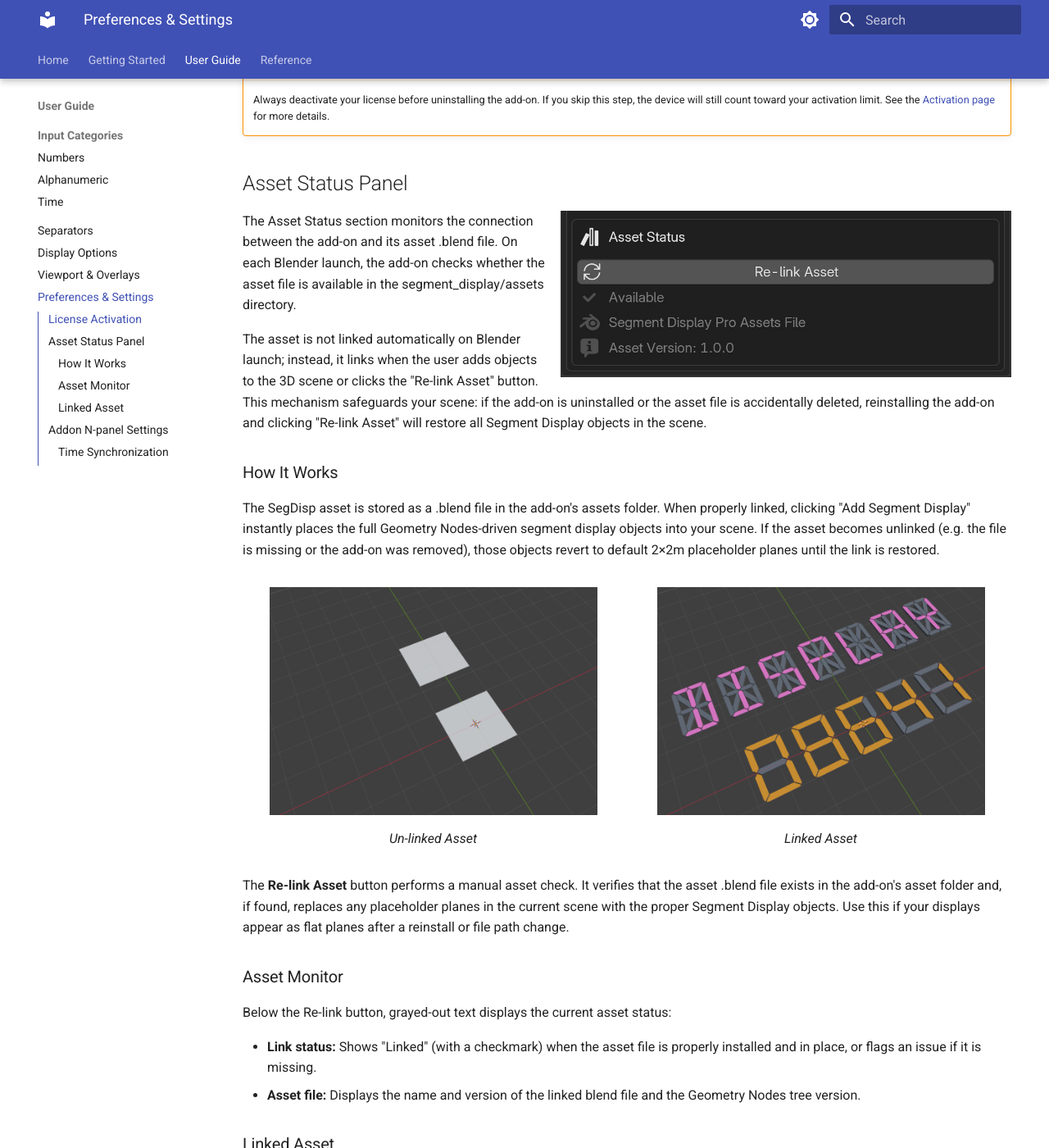
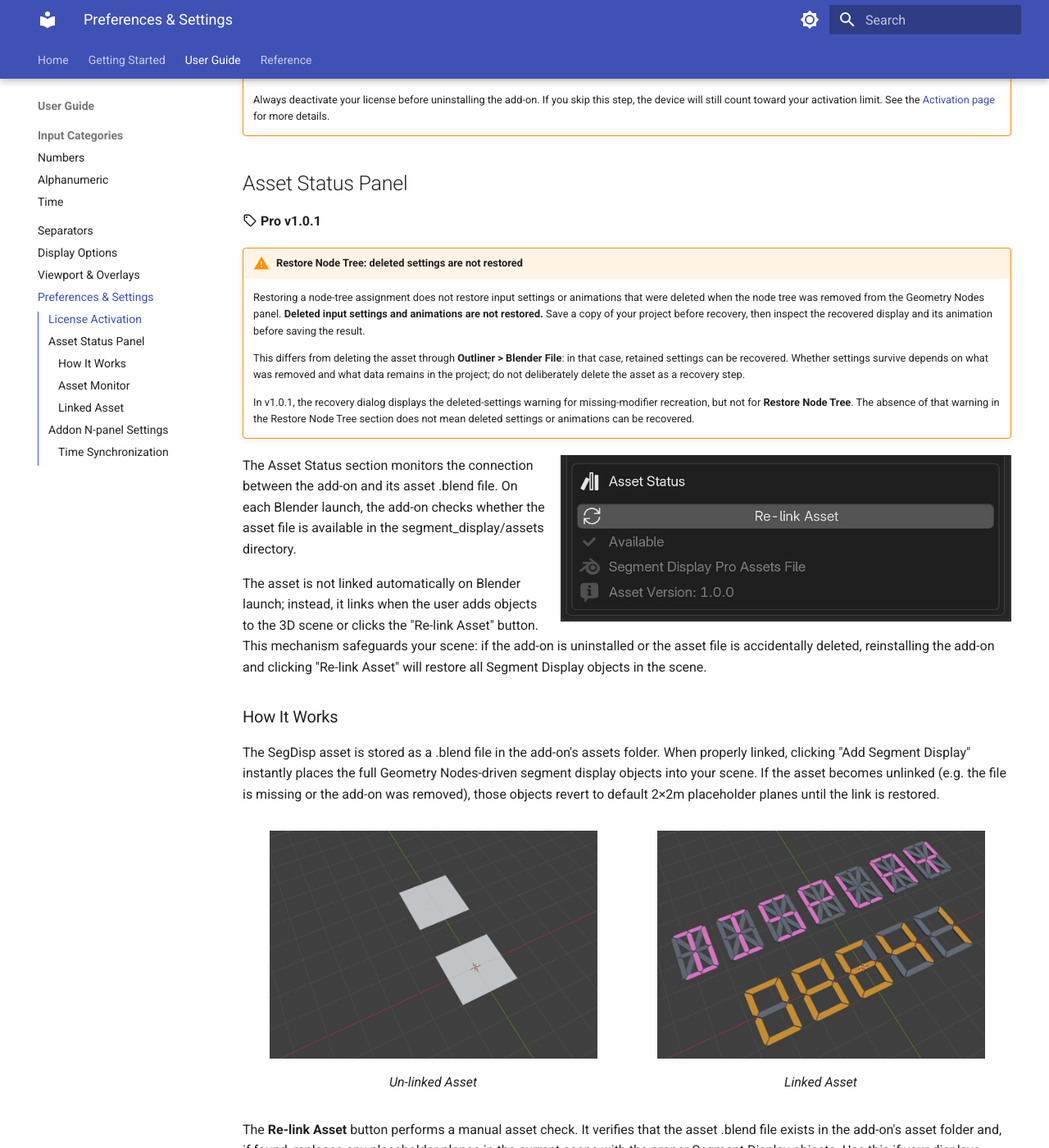
Before and after one commit to ahmetmaya-orion/segment-display-pro-docs, an MkDocs documentation site: the page built from docs/prefs_and_settings.md, in a window 1280 px wide and 1400 px high, scrolled down 928 px. Shown: the whole window at 82% size. Built offline with MkDocs 1.6.1 and Material for MkDocs 9.7.7, drawn with Linux system fonts in a browser that asks for light colours; the version menu is left out; some of the changed text lies outside the part shown.

Commit message:
docs: warn about lost settings during v1.0.1 node-tree recovery

```diff
--- a/docs/prefs_and_settings.md
+++ b/docs/prefs_and_settings.md
@@ -22,6 +22,15 @@
      Always deactivate your license before uninstalling the add-on. If you skip this step, the device will still count toward your activation limit. See the [Activation page](installation.md#activationdeactivation) for more details.
 
 ## Asset Status Panel
+
+:material-tag-outline: **Pro v1.0.1**
+
+!!! warning "Restore Node Tree: deleted settings are not restored"
+     Restoring a node-tree assignment does not restore input settings or animations that were deleted when the node tree was removed from the Geometry Nodes panel. **Deleted input settings and animations are not restored.** Save a copy of your project before recovery, then inspect the recovered display and its animation before saving the result.
+
+     This differs from deleting the asset through **Outliner > Blender File**: in that case, retained settings can be recovered. Whether settings survive depends on what was removed and what data remains in the project; do not deliberately delete the asset as a recovery step.
+
+     In v1.0.1, the recovery dialog displays the deleted-settings warning for missing-modifier recreation, but not for **Restore Node Tree**. The absence of that warning in the Restore Node Tree section does not mean deleted settings or animations can be recovered.
 
 ![Activation Panel in Blender Preferences](assets/images/preferences/v1.0.0/prefs_asset_stats.jpg){ align=right width="550" }
 
@@ -63,7 +72,7 @@
 You can also verify the linked asset file from Blender's Outliner area using the Blender File display mode. Filtering by the Node Tree data type makes it easier to identify.
 
 !!! warning "Do not manually remove the asset file from the Outliner"
-     As doing so will cause you to lose your current Segment Display object settings and Geometry Nodes Modifier configuration.
+     Removing the asset can break your displays. Retained settings may be recoverable, but recovery is not a substitute for a project backup. Removing the node tree from the Geometry Nodes panel is a different case: deleted input settings and animations are not restored by Restore Node Tree. See the Pro v1.0.1 warning above.
 
 ## Addon N-panel Settings
 ### Time Synchronization
```
